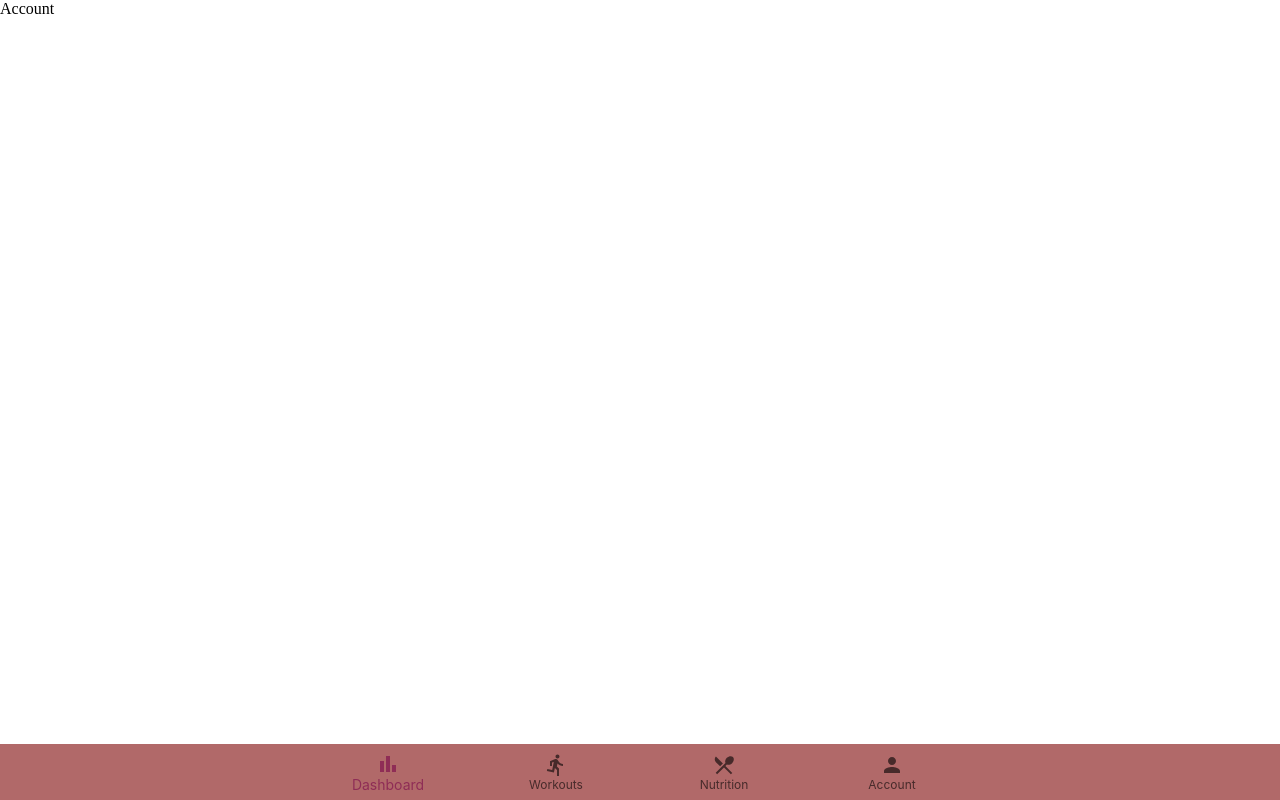
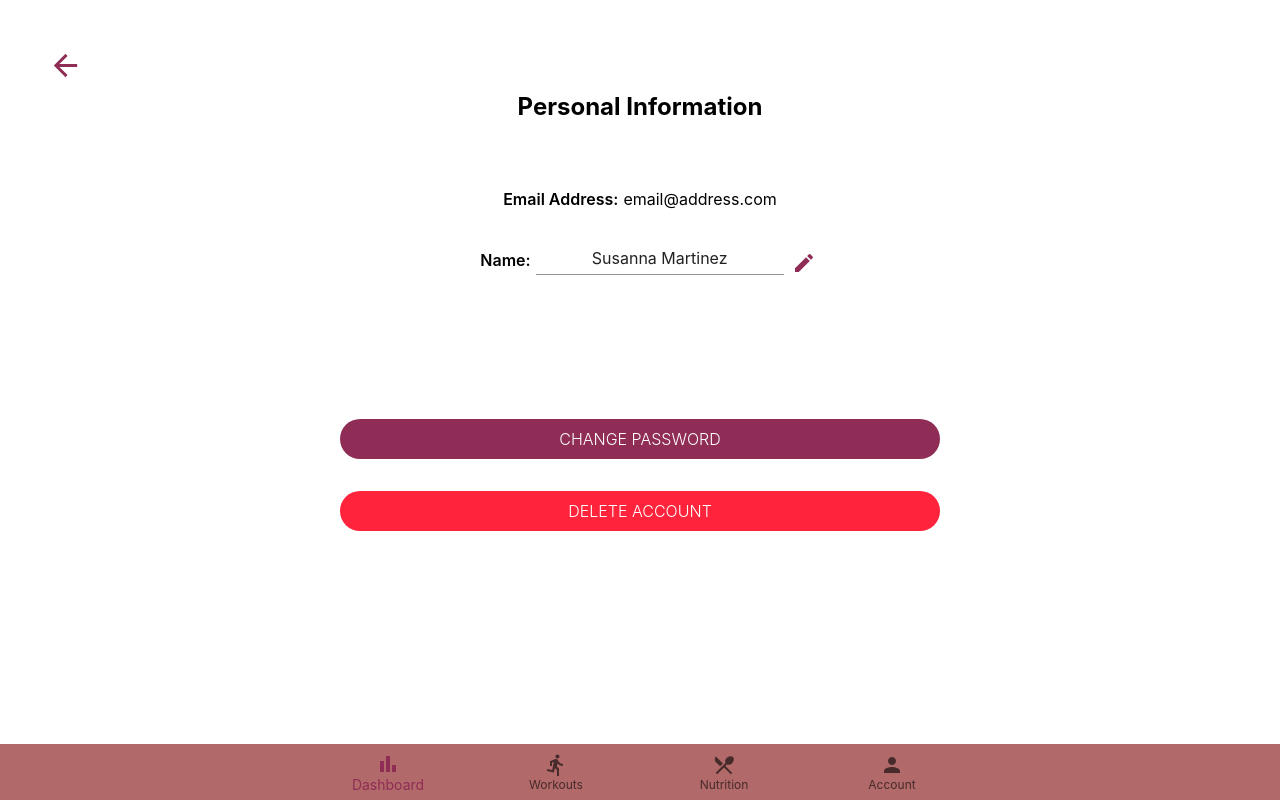
Before and after one commit to joshchyeonlee/EZFit, a React (Create React App) app: page /Account in a window 1280 px wide. Built offline with nearby package versions, Linux system fonts and the light colour scheme.

Commit message:
More PR Changes

```diff
--- a/src/components/account/Account.tsx
+++ b/src/components/account/Account.tsx
@@ -1,6 +1,7 @@
+import PersonalInformationPage from "./PersonalInformation/PersonalInformationPage";
 
 function Account() {
-  return <div>Account</div>;
+  return <PersonalInformationPage></PersonalInformationPage>;
 }
 
 export default Account;
--- a/src/components/account/PersonalInformation/PersonalInformationForm.tsx
+++ b/src/components/account/PersonalInformation/PersonalInformationForm.tsx
@@ -40,7 +40,7 @@ function PersonalInformationForm()
                 <Typography textAlign="right" fontWeight="600" paddingRight="5px">
                     Email Address:
                 </Typography>
-                <Typography textAlign="left" fontWeight="500">
+                <Typography textAlign="left">
                     {emailAddress}
                 </Typography>
             </Box>
--- a/src/components/account/PersonalInformation/PersonalInformationPage.tsx
+++ b/src/components/account/PersonalInformation/PersonalInformationPage.tsx
@@ -14,18 +14,14 @@ function PersonalInformationPage()
             </Box>
 
             <Box paddingBottom={6}>
-                <Typography variant="h5" textAlign="center" fontWeight="800">
+                <Typography variant="h5" textAlign="center" fontWeight="bold">
                     Personal Information
                 </Typography>
             </Box>
 
-            <Box>
+            <Box paddingBottom={12}>
                 <PersonalInformationForm></PersonalInformationForm>
             </Box>
-
-            <br/>
-            <br/>
-            <br/>
 
             <Box textAlign="center" justifyContent="center" marginTop={3} marginBottom={3}>
                 <Button variant="contained" size='large' sx={{width:"50%"}} color="primary" disableElevation>
@@ -35,7 +31,7 @@ function PersonalInformationPage()
                 </Button>
             </Box>
 
-            <Box textAlign="center" justifyContent="center" marginTop={3} marginBottom={3}>
+            <Box textAlign="center" justifyContent="center" marginTop={4} marginBottom={3}>
                 <Button variant="contained" size='large' sx={{width:"50%"}} color="error" disableElevation>
                     <Typography textAlign="center" fontWeight="300" color="white">
                         Delete Account
```
